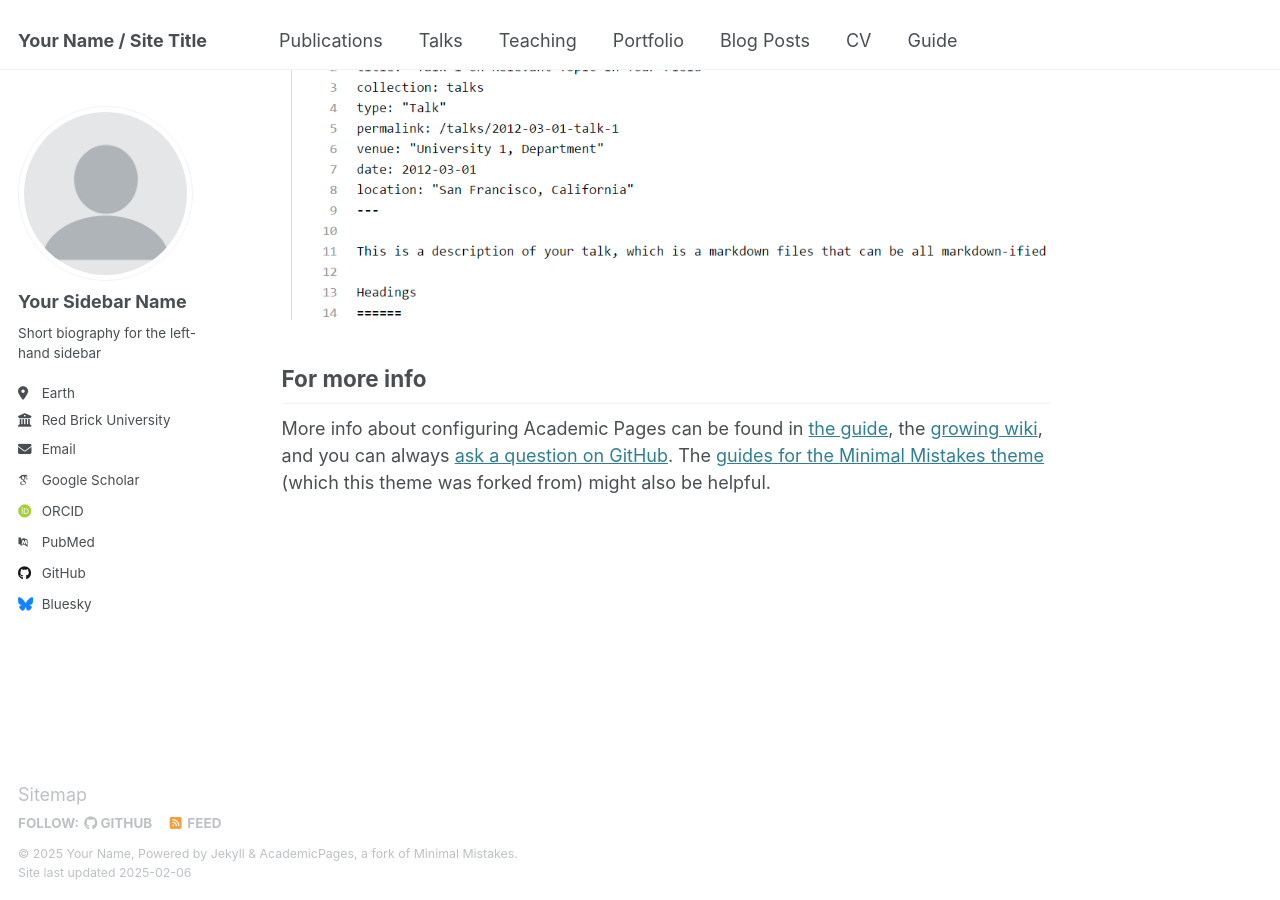
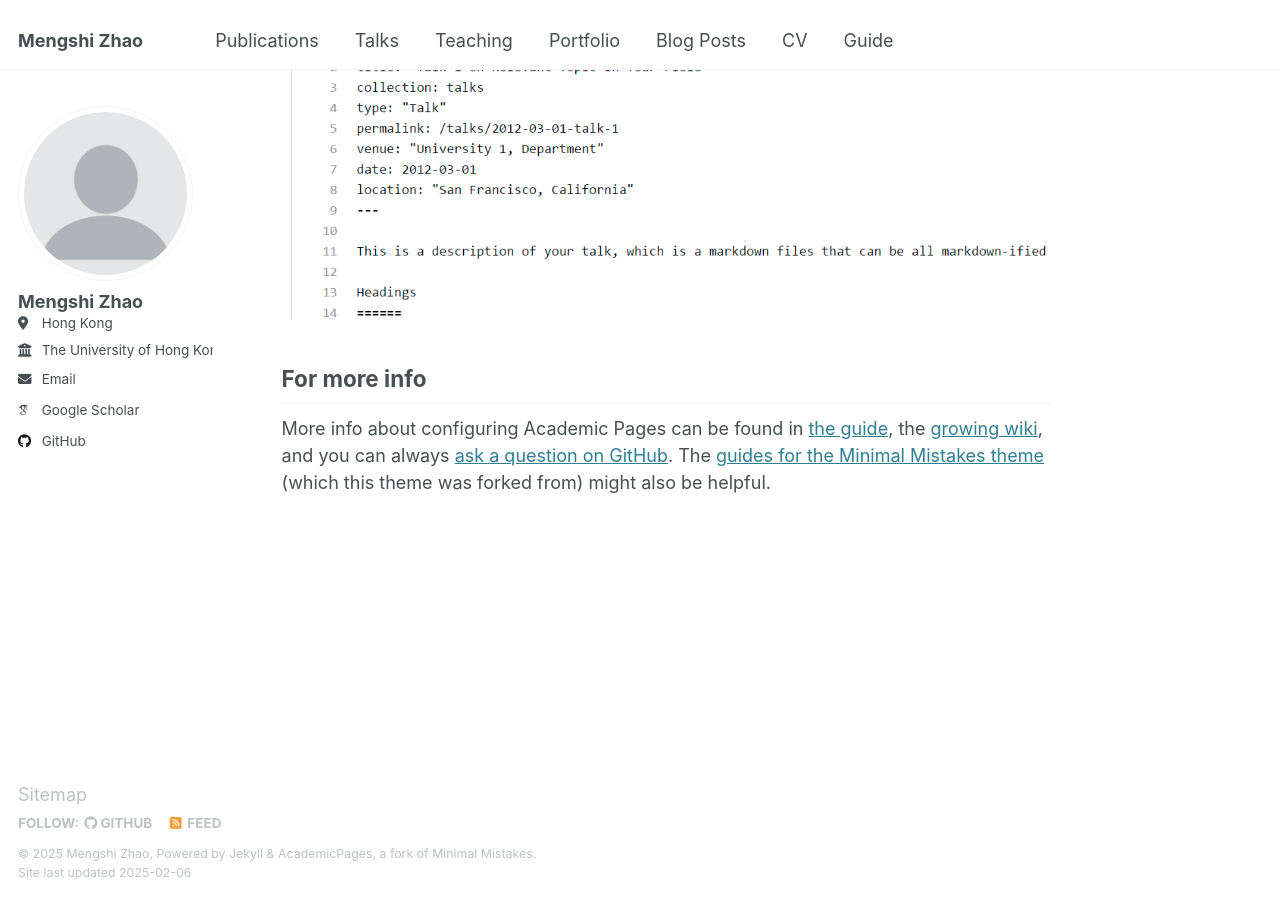
Before and after one commit to MengshiZ/MengshiZ.github.io, a Jekyll site: the page built from _pages/about.md, in a window 1280 px wide and 900 px high, scrolled down 2642 px. Built offline with Jekyll 4.4.1, drawn with Linux system fonts in a browser that asks for light colours; some web fonts are replaced.

Commit message:
Update _config.yml

```diff
--- a/_config.yml
+++ b/_config.yml
@@ -9,13 +9,13 @@
 # Basic Site Settings
 locale                   : "en-US"
 site_theme               : "default"
-title                    : "Your Name / Site Title"
+title                    : "Mengshi Zhao"
 title_separator          : "-"
-name                     : &name "Your Name"
+name                     : &name "Mengshi Zhao"
 description              : &description "personal description"
-url                      : https://academicpages.github.io # the base hostname & protocol for your site e.g. "https://[your GitHub username].github.io"
+url                      : https://mengshiz.github.io/ # the base hostname & protocol for your site e.g. "https://[your GitHub username].github.io"
 baseurl                  : "" # the subpath of your site, e.g. "/blog"
-repository               : "academicpages/academicpages.github.io"
+repository               : "MengshiZ/MengshiZ.github.io"
 
 # Site Author - The following control what appear as part of the author content on the side bar.
 #               If a field is blank the icon and link will not appear, otherwise it will be shown.
@@ -23,21 +23,21 @@ repository               : "academicpages/academicpages.github.io"
 author:
   # Biographic information
   avatar           : "profile.png"
-  name             : "Your Sidebar Name"
+  name             : "Mengshi Zhao"
   pronouns         : # example: "she/her"
-  bio              : "Short biography for the left-hand sidebar"
-  location         : "Earth"
-  employer         : "Red Brick University"
+  bio              :
+  location         : "Hong Kong"
+  employer         : "The University of Hong Kong"
   uri              : # URL
-  email            : "none@example.org"
+  email            : "zmsxsl@connect.hku.hk"
 
   # Academic websites
   arxiv            : # URL - Update with the correct link to your profile
-  googlescholar    : "https://scholar.google.com/citations?user=PS_CX0AAAAAJ"
+  googlescholar    : "https://scholar.google.com/citations?user=mtzerZMAAAAJ&hl=zh-CN"
   impactstory      : # URL
-  orcid            : "http://orcid.org/yourorcidurl"
+  orcid            :
   semantic         : # URL
-  pubmed           : "https://www.ncbi.nlm.nih.gov/pubmed/?term=john+snow"
+  pubmed           :
   researchgate     : # URL
   scopus           : # URL
 
@@ -45,12 +45,12 @@ author:
   bitbucket        : # Username - Update with your username on the site
   codepen          : # Username
   dribbble         : # Username
-  github           : "academicpages"
+  github           : "MengshiZ"
   kaggle           : # Username
   stackoverflow    : # User number or user number and name (i.e., use "1" or "1/jeff-atwood")
 
   # Social media
-  bluesky          : "bsky.app" # Replace this with you Bluesky username
+  bluesky          : # Replace this with you Bluesky username
   facebook         : # Username
   flickr           : # Username
   foursquare       : # Username
```
